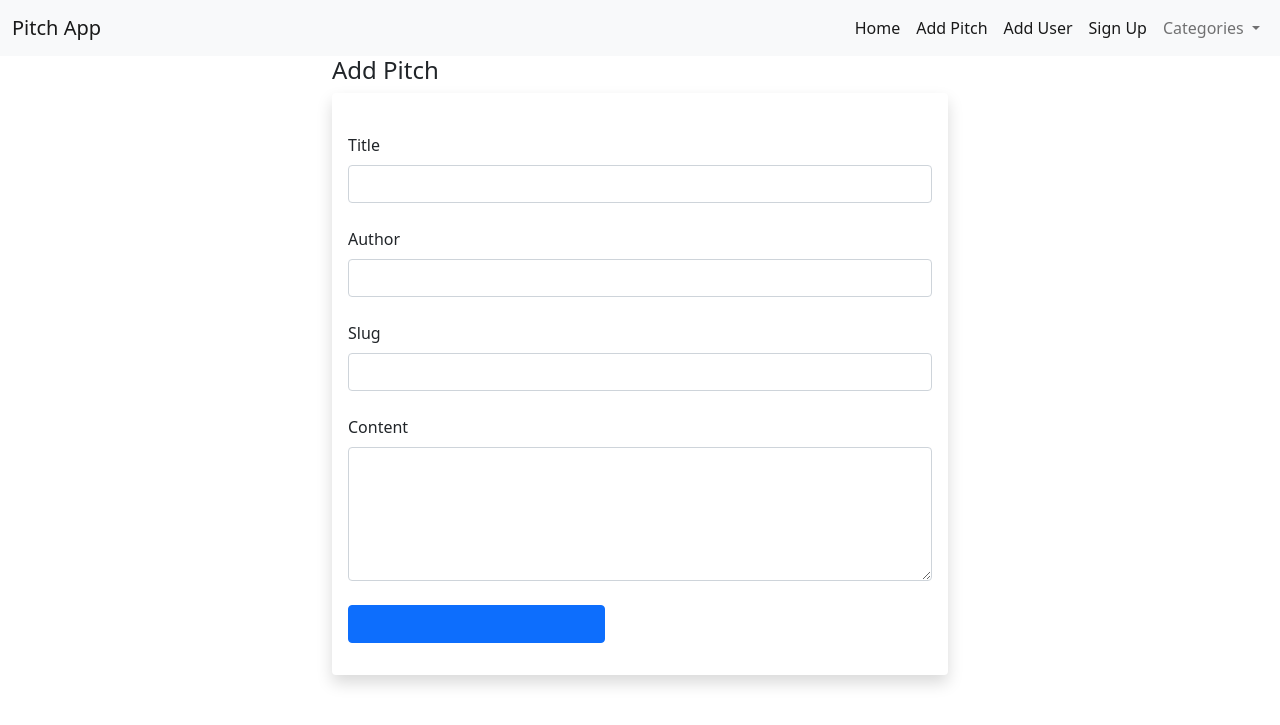
After one commit to Wanjiru393/Pitch-App, a Flask app: page /add-pitch in a window 1280 px wide. The commit adds this page. Shown: the top 725 px of the page. Run offline with Flask 2, Linux system fonts and the light colour scheme.

Commit message:
Created Pitch form

```diff
--- a/run.py
+++ b/run.py
@@ -7,6 +7,7 @@ from flask_sqlalchemy import SQLAlchemy
 from datetime import datetime
 from flask_migrate import Migrate
 from flask_login import UserMixin
+from wtforms.widgets import TextArea
 
 
 app = Flask(__name__)
@@ -28,12 +29,52 @@ migrate = Migrate(app, db)
 
 
 #Pitch Model
-class Pitch(db.Model):
+class Pitches(db.Model):
     id = db.Column(db.Integer, primary_key=True)
     title = db.Column(db.String(250))
     content = db.Column(db.Text)
     author = db.Column(db.String())
     slug = db.Column(db.String(250))
+
+#Pitch Form
+class PitchForm(FlaskForm):
+    title = StringField("Title",validators=[DataRequired()])
+    content = StringField("Content", validators=[DataRequired()], widget=TextArea())
+    author = StringField("Author", validators=[DataRequired()])
+    slug = StringField("Slug", validators=[DataRequired()])
+    submit = StringField("Submit")
+
+
+#Post Page
+@app.route('/add-pitch', methods=['GET','POST'])
+def add_pitch():
+    form = PitchForm()
+
+    if form.validate_on_submit():
+        pitch = Pitches(title=form.title.data, content=form.content.data,
+        author=form.author.data, slug=form.slug.data
+        )
+        #Clear form
+        form.title.data = ''
+        form.content.data = ''
+        form.author.data = ''
+        form.slug.data = ''
+
+        #Add Pitch DataBase
+        db.session.add(pitch)
+        db.session.commit()
+
+        flash("Pitch Added Successfully!")
+
+    return render_template("add_pitch.html",
+    form=form)
+
+
+
+
+
+
+
 
 
 
--- /dev/null
+++ b/templates/add_pitch.html
@@ -0,0 +1,43 @@
+{%extends 'base.html' %}
+
+{% block title %} {% endblock%}
+
+
+{% block content %}
+
+    {% for message in get_flashed_messages() %}
+
+        <div class="alert alert-warning alert-dismissible fade show" role="alert">
+            {{message}}
+
+            <button type="button" class="btn-close" data-bs-dismiss="alert" aria-label="Close"></button>
+        </div>
+    {% endfor %}
+
+<div class="container col-md-6">
+                <h4>Add Pitch</h4>
+        <div class="shadow p-3 mb-5 bg-body rounded">
+                <br/>
+                <form method="POST">
+                    {{ form.hidden_tag()}}
+                    {{ form.title.label(class="form-label")}}
+                    {{form.title(class="form-control")}}
+                    <br/>
+
+                    {{ form.author.label(class="form-label")}}
+                    {{form.author(class="form-control")}}
+                    <br/>
+                    {{ form.slug.label(class="form-label")}}
+                    {{form.slug(class="form-control")}}
+                    <br/>
+                    {{ form.content.label(class="form-label")}}
+                    {{form.content(class="form-control", rows="5")}}
+                    <br/>
+
+                    {{ form.submit(class="btn btn-primary")}}
+                </form>
+        </div>
+
+            </div>
+
+{% endblock %}
--- a/templates/base.html
+++ b/templates/base.html
@@ -17,10 +17,13 @@
             <a class="nav-link active" href="{{url_for('hello_world')}}">Home</a>
             </li>
             <li class="nav-item">
-            <a class="nav-link active" href="{{url_for('signup')}}">Sign Up</a>
+            <a class="nav-link active" href="{{url_for('add_pitch')}}">Add Pitch</a>
             </li>
             <li class="nav-item">
             <a class="nav-link active" href="{{url_for('add_user')}}">Add User</a>
+            </li>
+            <li class="nav-item">
+            <a class="nav-link active" href="{{url_for('signup')}}">Sign Up</a>
             </li>
             <li class="nav-item dropdown">
             <a class="nav-link dropdown-toggle" href="#" id="navbarDropdownMenuLink" role="button" data-bs-toggle="dropdown" aria-expanded="false">
```
